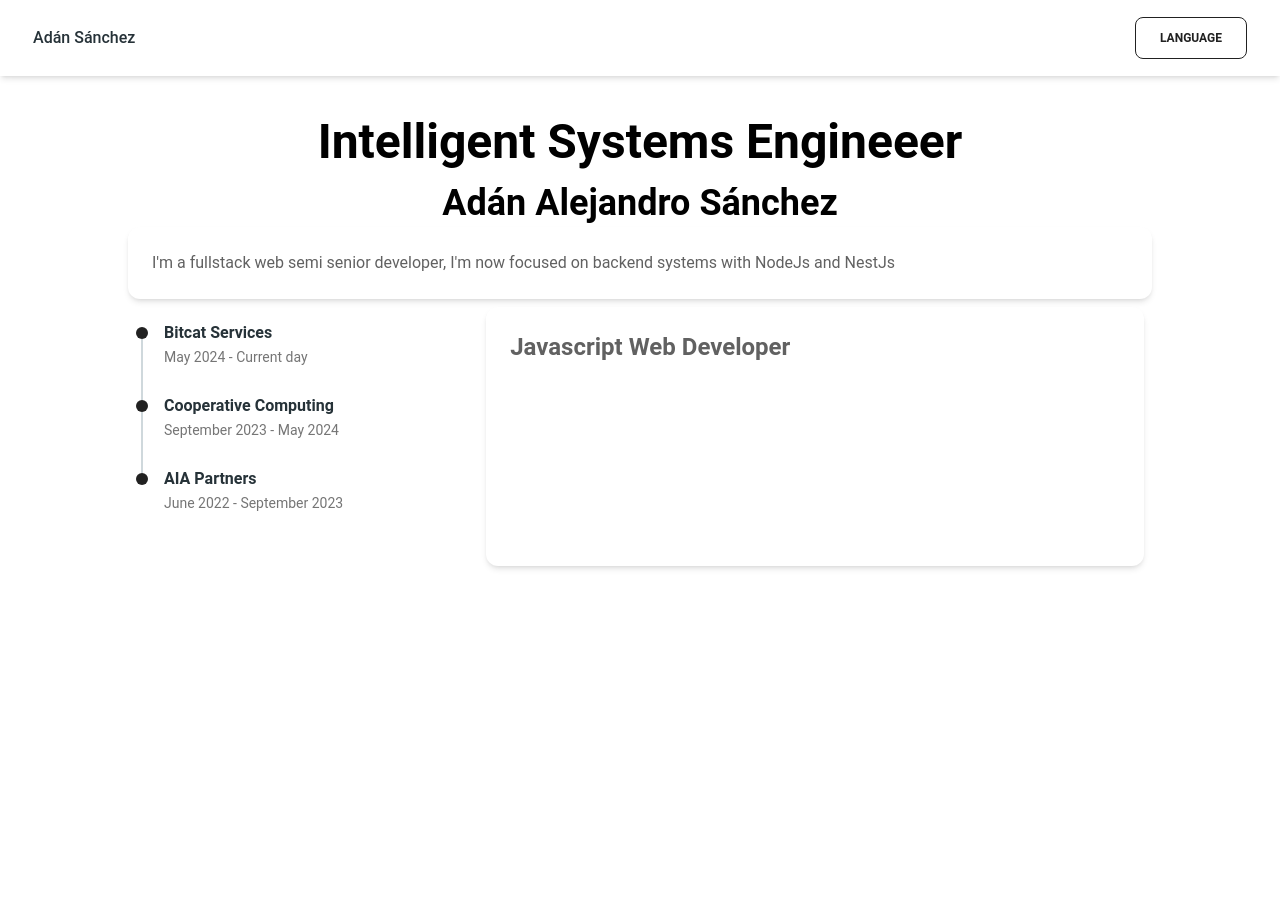
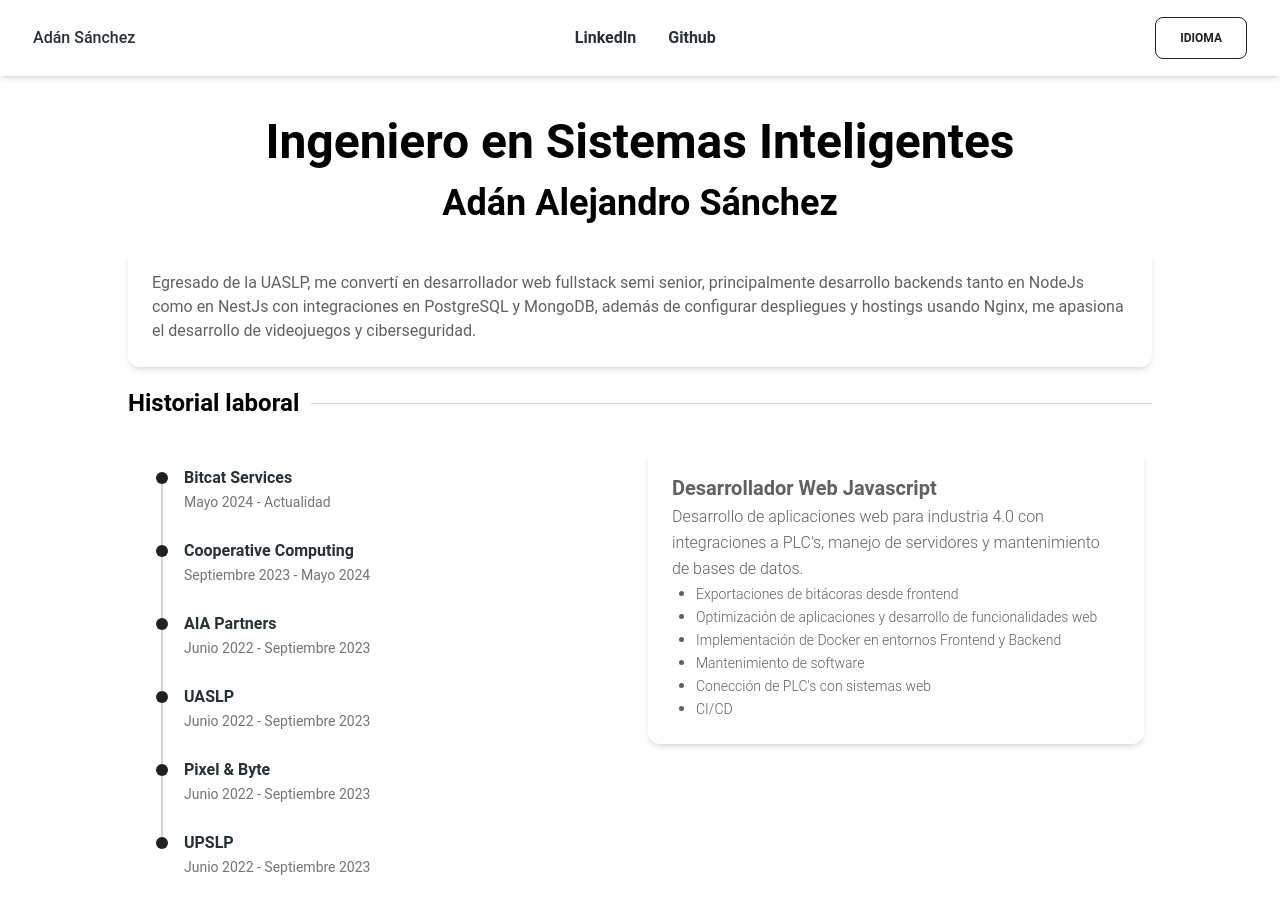
Before and after one commit to DEadMan10sds/Portfolio, a React (Vite) app: page / in a window 1280 px wide. Shown: the top 914 px of the page. Before the commit the page ends 800 px from the top, so only its background shows below. Built offline with nearby package versions, Linux system fonts and the light colour scheme.

Commit message:
ADD: Info on jobs for spanish language ADD: Separator for section ADD: Links on navbar to resources

```diff
--- a/src/App.tsx
+++ b/src/App.tsx
@@ -1,11 +1,18 @@
+import { Typography } from "@material-tailwind/react";
 import { StickyNavbar, MainInfo, Jobs } from "./components";
 
 function App() {
   return (
     <>
       <StickyNavbar />
-      <div className="py-5 max-w-[80%] m-auto">
+      <div className="py-5 flex flex-col gap-5 max-w-[80%] m-auto">
         <MainInfo />
+        <div className="flex items-center w-full text-nowrap gap-3">
+          <Typography className="w-fit" variant="h4">
+            Historial laboral
+          </Typography>
+          <hr className="border-blue-gray-100 w-full" />
+        </div>
         <Jobs />
       </div>
     </>
--- a/src/components/JobCard.tsx
+++ b/src/components/JobCard.tsx
@@ -7,19 +7,23 @@ export const JobCard = ({ job }: { job: string }) => {
     returnObjects: true,
   });
   return (
-    <Card className="w-full">
+    <Card className="w-full h-fit">
       <CardBody>
-        <Typography variant="h4">{t(`jobs.${job}.title`)}</Typography>
+        <Typography variant="lead" className="font-bold">
+          {t(`jobs.${job}.title`)}
+        </Typography>
+        <Typography variant="paragraph">
+          {t(`jobs.${job}.description`)}
+        </Typography>
+
         {Array.isArray(JOB_ACTIVITIES) && (
-          <>
           <ul className="ml-6">
             {JOB_ACTIVITIES.map((activity, index: number) => (
               <li key={`${job}_activity_${index}`} className="list-disc">
-                  {activity}
+                <Typography variant="small">{activity}</Typography>
               </li>
             ))}
           </ul>
-          </>
         )}
       </CardBody>
     </Card>
--- a/src/components/Jobs.tsx
+++ b/src/components/Jobs.tsx
@@ -28,14 +28,13 @@ export const Jobs = () => {
   };
 
   return (
-    <div className="md:flex  gap-4 p-2 ">
-      <div className="w-[32rem] py-5">
-        <Timeline>
+    <div className="md:grid sm:flex sm:flex-col md:grid-cols-2 gap-4 p-2 ">
+      <Timeline className="pl-5 pt-6">
         {JOBS_KEYS.map((job, index) => (
           <TimelineItem key={job}>
             {index !== JOBS_KEYS.length - 1 && <TimelineConnector />}
             <TimelineHeader
-                className="h-3 cursor-pointer"
+              className="h-3 cursor-pointer w-fit"
               onClick={handleSelectCompany(index)}
             >
               <TimelineIcon />
@@ -61,7 +60,7 @@ export const Jobs = () => {
           </TimelineItem>
         ))}
       </Timeline>
-      </div>
+
       <JobCard job={JOBS_KEYS[company]} />
     </div>
   );
--- a/src/components/StickyNavbar.tsx
+++ b/src/components/StickyNavbar.tsx
@@ -7,6 +7,17 @@ import {
 } from "@material-tailwind/react";
 import { useTranslation } from "react-i18next";
 import { ChangeLanguage } from "./ChangeLanguage";
+
+const links = [
+  {
+    url: "https://www.linkedin.com/in/ad%C3%A1n-alejandro-s%C3%A1nchez/",
+    text: "LinkedIn",
+  },
+  {
+    url: "https://github.com/DEadMan10sds",
+    text: "Github",
+  },
+];
 
 export function StickyNavbar() {
   const [openNav, setOpenNav] = useState(false);
@@ -21,14 +32,22 @@ export function StickyNavbar() {
 
   const navList = (
     <ul className="mt-2 mb-4 flex flex-col gap-2 lg:mb-0 lg:mt-0 lg:flex-row lg:items-center lg:gap-6">
+      {links.map((link) => (
         <Typography
+          key={link.url}
           as="li"
-        variant="small"
           color="blue-gray"
           className="p-1 font-normal"
         >
-        <p className="flex items-center text-md font-semibold">{t("home")}</p>
+          <a
+            href={link.url}
+            className="flex items-center text-md font-semibold"
+          >
+            {link.text}
+            {/* {t("home")} */}
+          </a>
         </Typography>
+      ))}
     </ul>
   );
 
@@ -42,7 +61,7 @@ export function StickyNavbar() {
         >
           Adán Sánchez
         </Typography>
-        {/* <div className="mr-4 hidden lg:block">{navList}</div> */}
+        <div className="mr-4 hidden lg:block">{navList}</div>
         <div className="hidden lg:block">
           <ChangeLanguage />
         </div>
--- a/src/i18n.ts
+++ b/src/i18n.ts
@@ -9,5 +9,5 @@ i18n.use(initReactI18next).init({
     en: enTranslation,
   },
 
-  lng: "en",
+  lng: "es",
 });
--- a/src/languages/es.ts
+++ b/src/languages/es.ts
@@ -10,32 +10,47 @@ const esTranslation = {
       career: "Ingeniero en Sistemas Inteligentes",
       university: "UASLP",
       description:
-        "Soy desarrollador web fullstack semi senior, principalmente desarrollo backends tanto en NodeJs como en NestJs con integraciones en PostgreSQL y MongoDB, además de configurar despliegues y hostings usando Nginx, me apasiona el desarrollo de videojuegos y ciberseguridad.",
+        "Egresado de la UASLP, me convertí en desarrollador web fullstack semi senior, principalmente desarrollo backends tanto en NodeJs como en NestJs con integraciones en PostgreSQL y MongoDB, además de configurar despliegues y hostings usando Nginx, me apasiona el desarrollo de videojuegos y ciberseguridad.",
     },
     jobs: {
       "Bitcat Services": {
         description:
-          "Desarrollador web de javascript y sistemas de monitoreo con conexión a PLC's",
+          "Desarrollo de aplicaciones web para industria 4.0 con integraciones a PLC's, manejo de servidores y mantenimiento de bases de datos.",
         title: "Desarrollador Web Javascript",
         start: "Mayo 2024",
         end: "Actualidad",
+        activities: [
+          "Exportaciones de bitácoras desde frontend",
+          "Optimización de aplicaciones y desarrollo de funcionalidades web",
+          "Implementación de Docker en entornos Frontend y Backend",
+          "Mantenimiento de software",
+          "Conección de PLC's con sistemas web",
+          "CI/CD",
+        ],
       },
       "Cooperative Computing": {
-        description: "Desarrollador web fullstack de sistemas internos",
+        description: "Desarrollador web de aplicaciones para clientes externos",
         title: "Desarrollador fullstack",
         start: "Septiembre 2023",
         end: "Mayo 2024",
+        activities: [
+          "Desarrollo de interfaces en figma",
+          "Configuración de Triggers en github",
+        ],
       },
       "AIA Partners": {
-        description: "Desarrollo de backend para plataformas financieras",
+        description:
+          "Desarrollador backend principal para un sistema financiero en nodeJs con MongoDB",
         title: "Encargado de desarrollo backend",
         start: "Junio 2022",
         end: "Septiembre 2023",
         activities: [
           "Despliegue de sistemas backend",
           "Mantenimiento de bases de datos",
-          "Encriptado de archivos en Bases de Datos",
+          "Encriptado de archivos en Bases de Datos y almacenamientos externos",
           "Configuración de CronJobs",
+          "Desarrollo de documentación y orientación de personal",
+          "Implementación de ReplicaSets para bases de datos Mongo",
         ],
       },
       UASLP: {
@@ -44,6 +59,32 @@ const esTranslation = {
         title: "Becario",
         start: "Junio 2022",
         end: "Septiembre 2023",
+        activities: [
+          "Control de acceso a laboratorios de cómputo",
+          "Limpieza a equipos de cómputo",
+          "Instalación de programas de área Civil",
+        ],
+      },
+      "Pixel & Byte": {
+        description:
+          "Desarrollo de un conversor de imagenes DCOM a archivos JSON para entrenamiento de IA",
+        title: "Servicio Social",
+        start: "Junio 2022",
+        end: "Septiembre 2023",
+        activities: [
+          "Conversión de buffers de imágenes DCOM a formato JSON",
+          "Servidor NodeJs capaz de ejecutar scripts Python",
+        ],
+      },
+      UPSLP: {
+        description:
+          "Desarrollo de videojuego 'Brand Wars' para la 'Semana Lag 20220' usando 'RPG Maker'",
+        title: "Desarrollo freelance",
+        start: "Junio 2022",
+        end: "Septiembre 2023",
+        activities: [
+          "Desarrollo de funcionalidades en Js para manejo de Interfaz de usuario e interacciones con el entorno",
+        ],
       },
     },
   },
```
Lines whose indentation alone changed are shown as unchanged.
